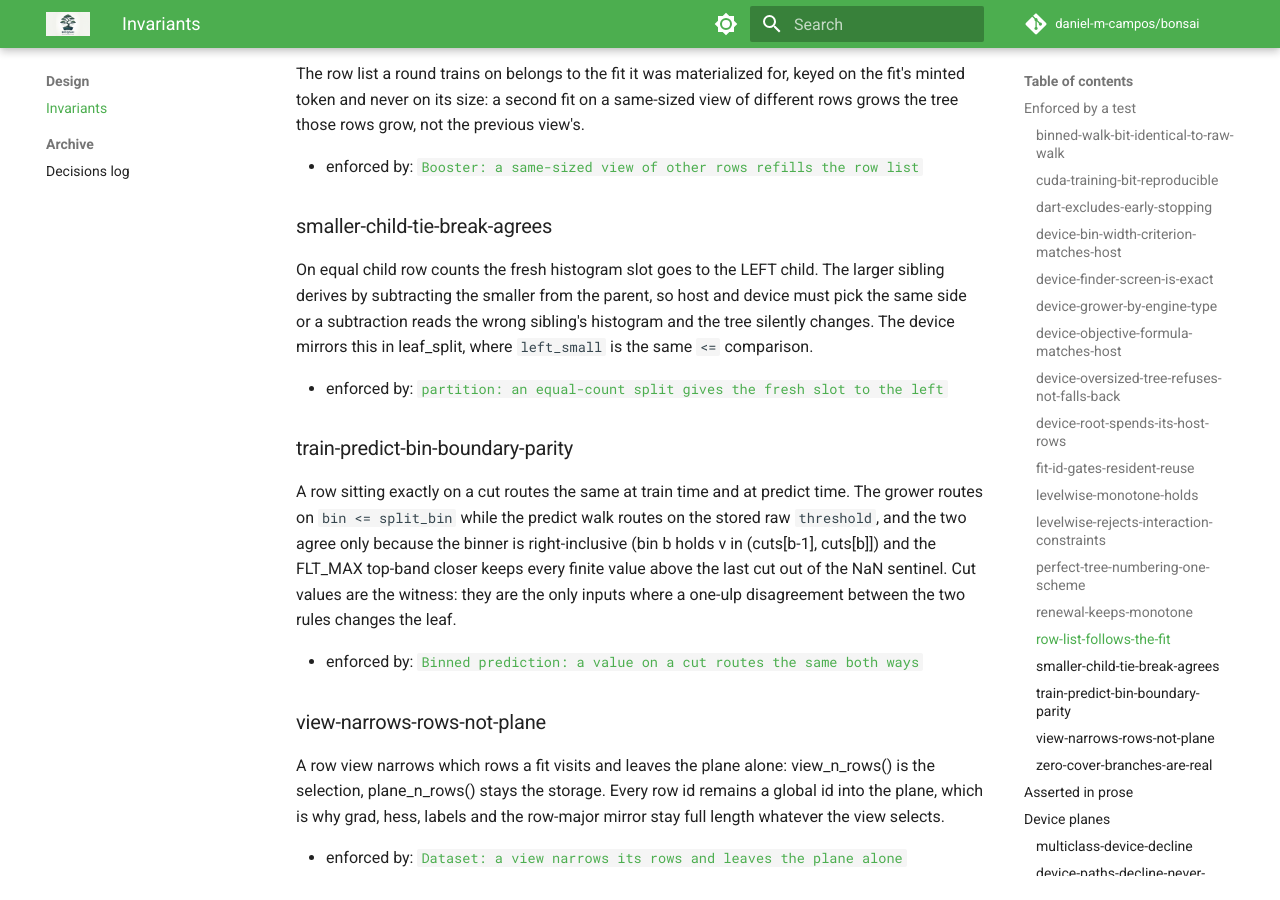
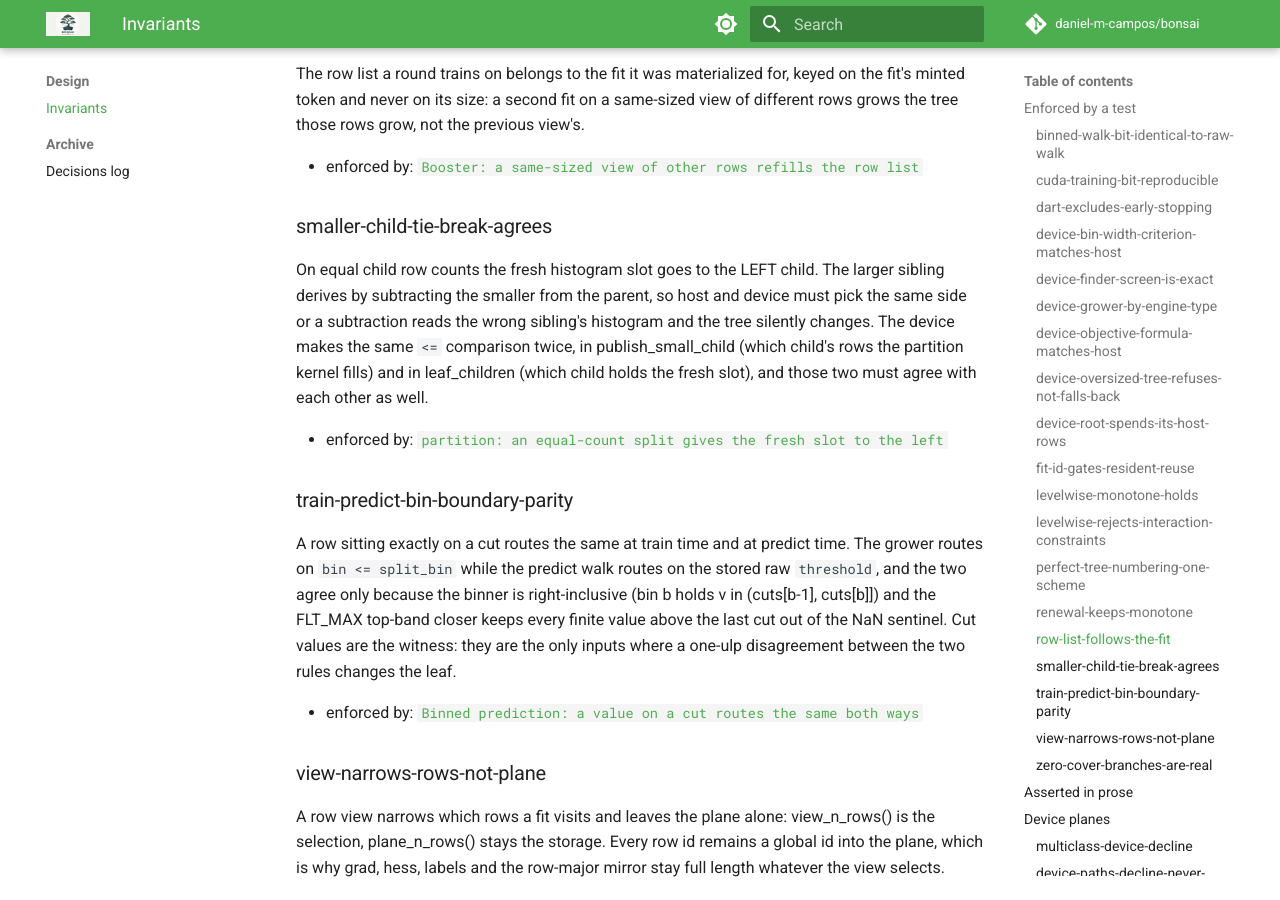
Before and after one commit to daniel-m-campos/bonsai, an MkDocs documentation site: the page built from docs/invariants.md, in a window 1280 px wide and 900 px high, scrolled down 3971 px. Built offline with MkDocs 1.6.1 and Material for MkDocs 9.7.7, drawn with Linux system fonts in a browser that asks for light colours; comment, search, counter and statistics services are not loaded.

Commit message:
test: name where the device makes the tie-break
The smaller-child-tie-break-agrees prose pointed at leaf_split, which
holds no comparison. The device decides the equal-count case twice, in
publish_small_child (which child's rows the partition kernel fills) and
in leaf_children (which child holds the fresh slot); the claim names
both, and docs/invariants.md is re-rendered from the marker.

Ran: make docs-check.

```diff
--- a/docs/invariants.md
+++ b/docs/invariants.md
@@ -100,7 +100,7 @@ The row list a round trains on belongs to the fit it was materialized for, keyed
 
 ### smaller-child-tie-break-agrees
 
-On equal child row counts the fresh histogram slot goes to the LEFT child. The larger sibling derives by subtracting the smaller from the parent, so host and device must pick the same side or a subtraction reads the wrong sibling's histogram and the tree silently changes. The device mirrors this in leaf_split, where `left_small` is the same `<=` comparison.
+On equal child row counts the fresh histogram slot goes to the LEFT child. The larger sibling derives by subtracting the smaller from the parent, so host and device must pick the same side or a subtraction reads the wrong sibling's histogram and the tree silently changes. The device makes the same `<=` comparison twice, in publish_small_child (which child's rows the partition kernel fills) and in leaf_children (which child holds the fresh slot), and those two must agree with each other as well.
 
 - enforced by: [`partition: an equal-count split gives the fresh slot to the left`](../tests/unit/test_partition.cpp)
 
```
Also changed, not shown: 1 other file.
